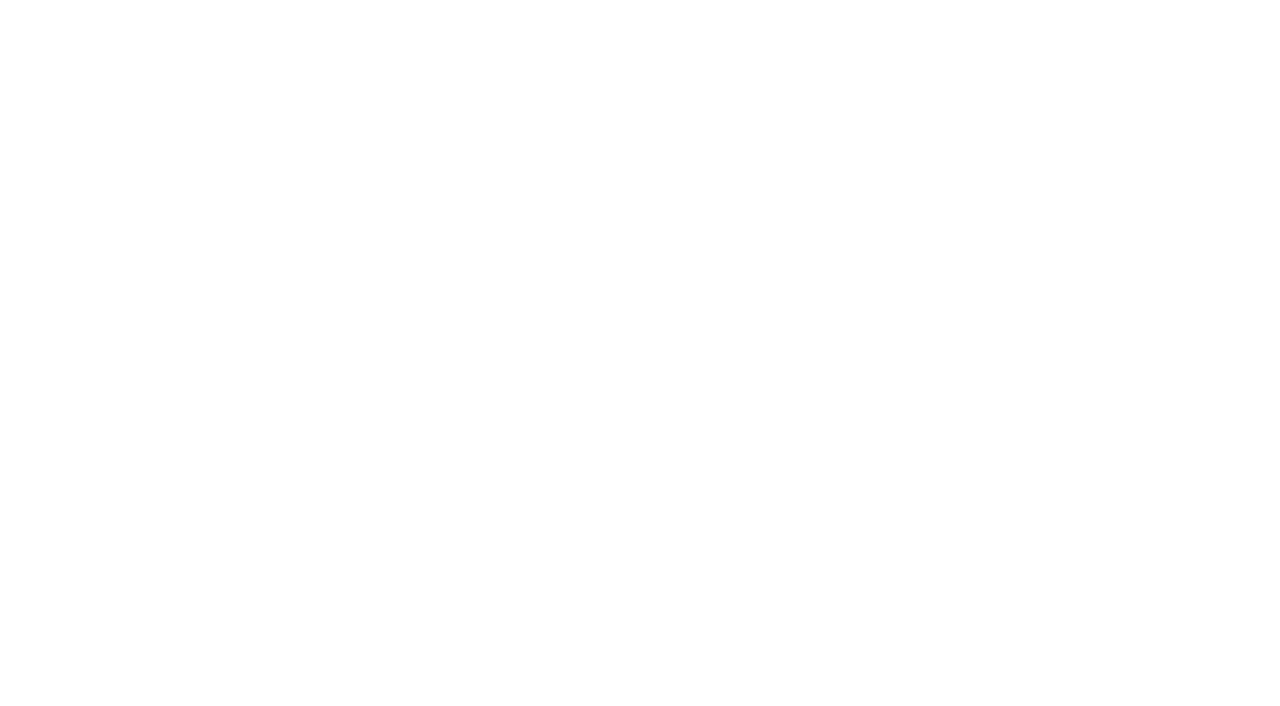
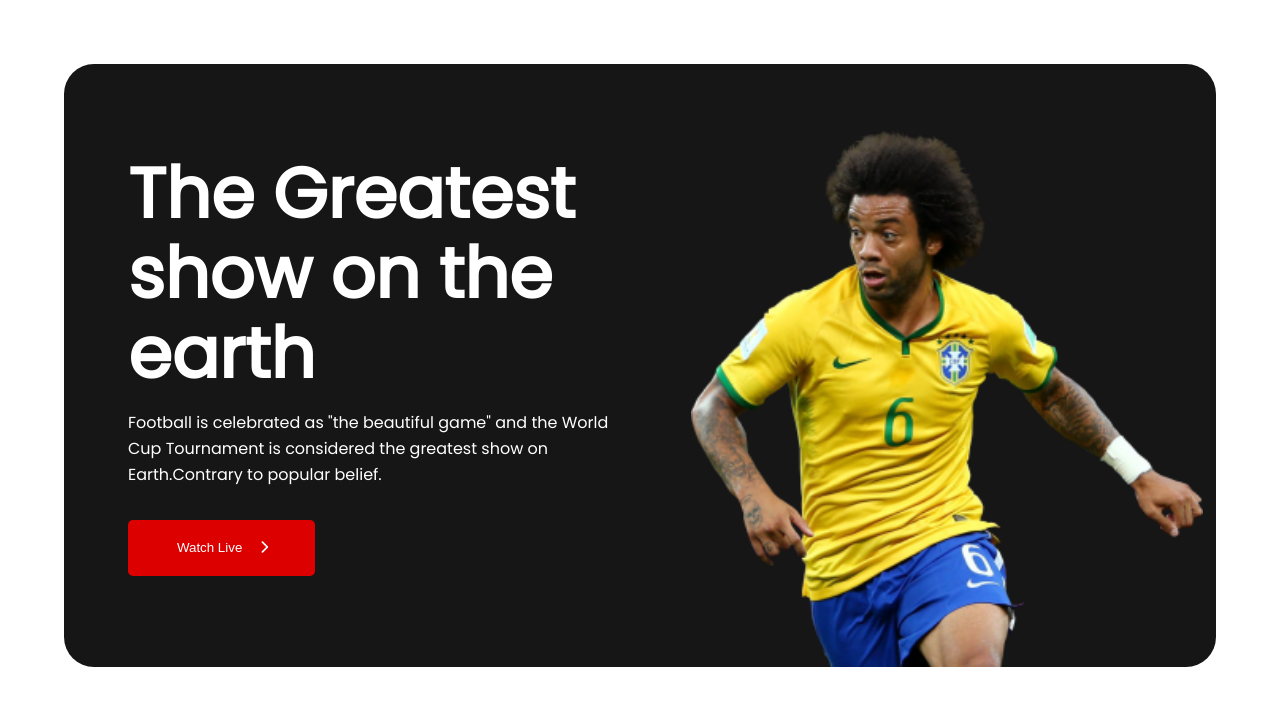
Before and after one commit to Muktar2298/world-cup, a plain HTML site: page website-1.html in a window 1280 px wide. Drawn offline with Linux system fonts and the light colour scheme.

Commit message:
Website-1: Laptop Version --> Header Complete

```diff
--- /dev/null
+++ b/styles/website1.css
@@ -0,0 +1,125 @@
+/* Reset */
+* {
+  margin: 0;
+  padding: 0;
+  box-sizing: border-box;
+}
+
+body {
+  font-family: "Poppins", sans-serif;
+  font-weight: normal;
+}
+
+header,
+main {
+  width: 90%;
+  margin: 0 auto;
+}
+
+/* ----------------Header Part----------- */
+/* header content */
+header {
+  display: grid;
+  grid-template-columns: repeat(2, 1fr);
+  background: #161616;
+  border-radius: 30px;
+  padding: 5%;
+  max-height: 645px;
+  margin-top: 5%;
+  margin-bottom: 5%;
+}
+header h1 {
+  font-family: "Poppins";
+  font-style: normal;
+  font-weight: 700;
+  font-size: 70px;
+  line-height: 80px;
+  color: #ffffff;
+  margin-top: 5%;
+}
+header p {
+  font-family: "Poppins";
+  font-style: normal;
+  font-weight: 400;
+  font-size: 16px;
+  line-height: 26px;
+  color: #ffffff;
+  margin: 16px 0px 16px 0px;
+}
+
+header button {
+  width: 187px;
+  height: 56px;
+  background: #dd0000;
+  border-radius: 5px;
+  color: #ffffff;
+  border: none;
+  margin-top: 16px;
+}
+/* transition effect */
+header button:hover {
+  background-color: #6e0606;
+  transition: all 3s;
+}
+header .arrow-btn {
+  margin-left: 7%;
+  line-height: normal;
+  width: 7px;
+  height: 14px;
+  border-radius: 1.5px solid #ffffff;
+}
+
+.header__img img {
+  display: block;
+  margin: 0 auto;
+  width: 100%;
+  margin-left: 10%;
+  margin-bottom: -12.5%;
+}
+header h1 {
+  font-size: 70px;
+  /* width: 0ch; */
+  /* margin-left: 200%; */
+  white-space: nowrap;
+  overflow: hidden;
+  animation: text 4s;
+}
+@keyframes text {
+  0% {
+    margin-left: -30%;
+  }
+  /* 25%{
+        margin-left: -25%;
+    }
+    75%{
+        margin-left: -15%;
+    } */
+  100% {
+    margin-left: 0%;
+  }
+}
+
+/* animation effect */
+.header__img {
+  animation-name: example;
+  animation-duration: 4s;
+}
+
+@keyframes example {
+  0% {
+    background-color: rgb(197, 10, 10);
+    border-radius: 50%;
+  }
+  25% {
+    background-color: yellow;
+    border-radius: 50%;
+  }
+  50% {
+    background-color: blue;
+    border-radius: 50%;
+  }
+  100% {
+    background-color: black;
+    border-radius: 50%;
+  }
+}
--- a/website-1.html
+++ b/website-1.html
@@ -1,12 +1,48 @@
 <!DOCTYPE html>
 <html lang="en">
-<head>
-    <meta charset="UTF-8">
-    <meta http-equiv="X-UA-Compatible" content="IE=edge">
-    <meta name="viewport" content="width=device-width, initial-scale=1.0">
-    <title>Document</title>
-</head>
-<body>
+  <head>
+    <meta charset="UTF-8" />
+    <meta http-equiv="X-UA-Compatible" content="IE=edge" />
+    <meta name="viewport" content="width=device-width, initial-scale=1.0" />
+    <title>World Cup || Website-1</title>
+    <!-- Font Awesome -->
+    <link
+      rel="stylesheet"
+      href="https://cdnjs.cloudflare.com/ajax/libs/font-awesome/6.1.1/css/all.min.css"
+    />
+    <!-- Google Fonts -->
+    <link
+      href="https://fonts.googleapis.com/css2?family=Lobster&family=Montserrat:ital,wght@0,200;0,400;0,500;0,600;0,700;0,800;0,900;1,700;1,800&family=Poppins&display=swap"
+      rel="stylesheet"
+    />
+    <!-- Custom CSS Style -->
+    <link rel="stylesheet" href="./styles/website1.css" />
+  </head>
+  <body>
+    <!-- Header Part Start -->
+    <header>
+      <div class="header__content">
+        <h1>The Greatest <br />show on the <br />earth</h1>
+        <p>
+          Football is celebrated as "the beautiful game"  and the World Cup
+          Tournament is considered the greatest show on Earth.Contrary to popular belief.
+        </p>
+        <button>
+          Watch Live <span ><i class="fa-solid fa-chevron-right arrow-btn"></i></span>
+        </button>
+      </div>
+      <div class="header__img">
+        <img src="./assets/Banner Image.png" alt="" />
+      </div>
+    </header>
+    <!-- Header Part End -->
 
-</body>
+    <!-- Main Part Start -->
+    <main></main>
+    <!-- Main Part End -->
+
+    <!-- Footer Part Start -->
+    <footer></footer>
+    <!-- Footer Part End -->
+  </body>
 </html>
```
Also changed, not shown: website-2.html (+34 -0 lines), assets/Banner Image.png (added), assets/Blog Image.png (added), assets/Chat Icon.png (added), assets/Flag.png (added), assets/Time Icon.png (added), assets/germany Flag.png (added), styles/website2.css (added).
